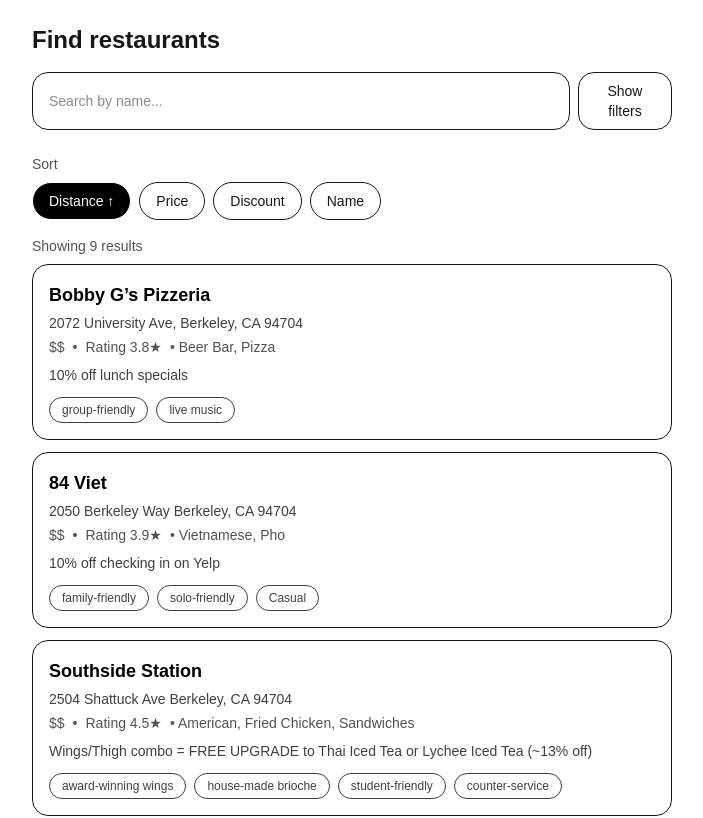
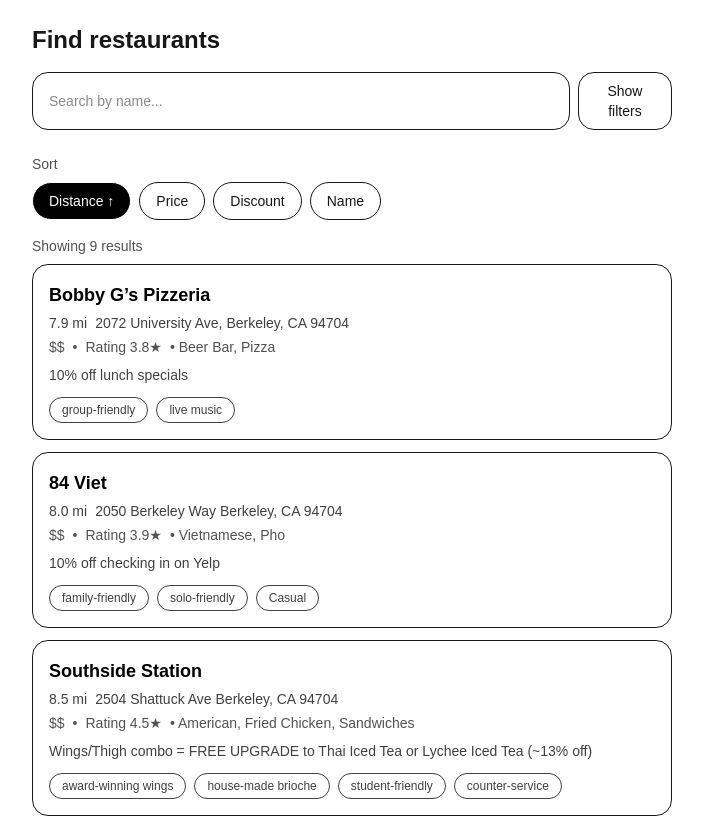
Before and after one commit to FoodBuddy-NEU/foodbuddy-web, a Next.js app: page / in a window 1280 px wide. Shown: the top 818 px of the page, without its empty margins (288-991 px from the left). Built offline with nearby package versions, Linux system fonts and the light colour scheme.

Commit message:
update by @Yu Chen to show real address and distance

```diff
--- a/src/components/RestaurantCard.tsx
+++ b/src/components/RestaurantCard.tsx
@@ -5,8 +5,14 @@ type Restaurant = typeof data[number];
 
 type Props = { restaurant: Restaurant };
 
+function formatDistance(d?: number) {
+  if (typeof d !== "number" || Number.isNaN(d)) return null;
+  return `${d.toFixed(1)} mi`;
+}
+
 export default function RestaurantCard({ restaurant }: Props) {
   const primaryDeal = restaurant.deals?.[0]?.title ?? "No discount";
+  const distance = formatDistance((restaurant as any).distance);
 
   return (
     <Link href={`/restaurants/${restaurant.id}`} className="block">
@@ -16,12 +22,13 @@ export default function RestaurantCard({ restaurant }: Props) {
           {restaurant.name}
         </div>
 
-        {/* Address (new) */}
-        {restaurant.address ? (
+        {/* Distance (new-first) + Address */}
+        {(distance || restaurant.address) && (
           <div className="mt-1 text-sm text-neutral-700 dark:text-neutral-300">
-            {restaurant.address}
+            {distance ? <span className="mr-2">{distance}</span> : null}
+            {restaurant.address ? <span>{restaurant.address}</span> : null}
           </div>
-        ) : null}
+        )}
 
         {/* Meta line */}
         <div className="mt-1 text-sm text-neutral-600 dark:text-neutral-400">
```
